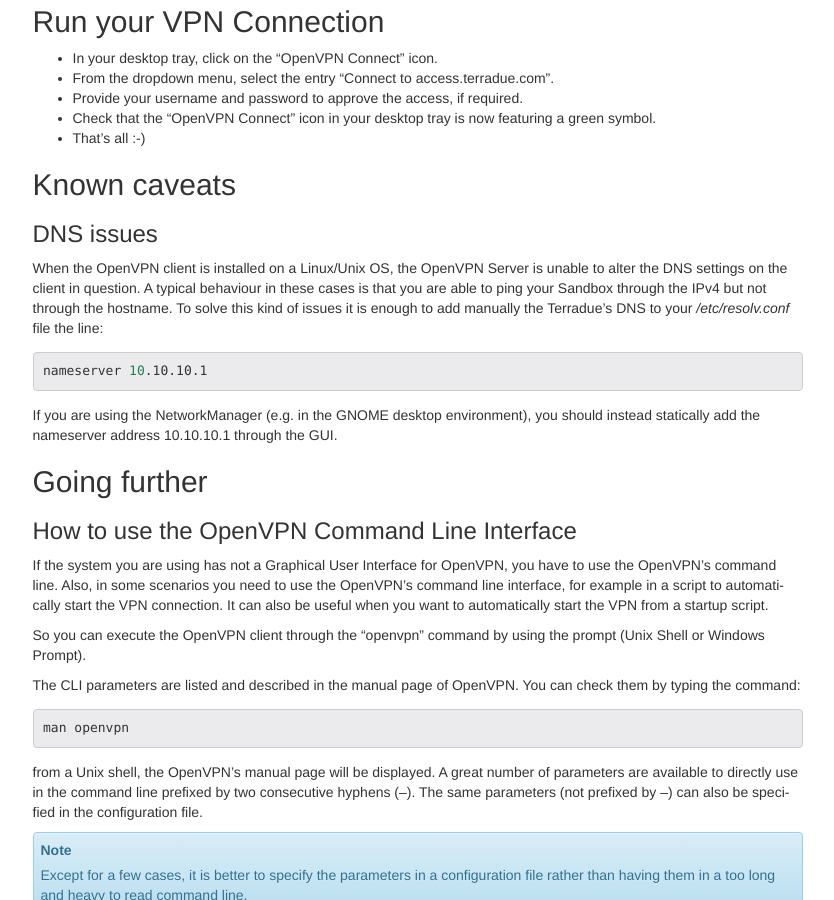
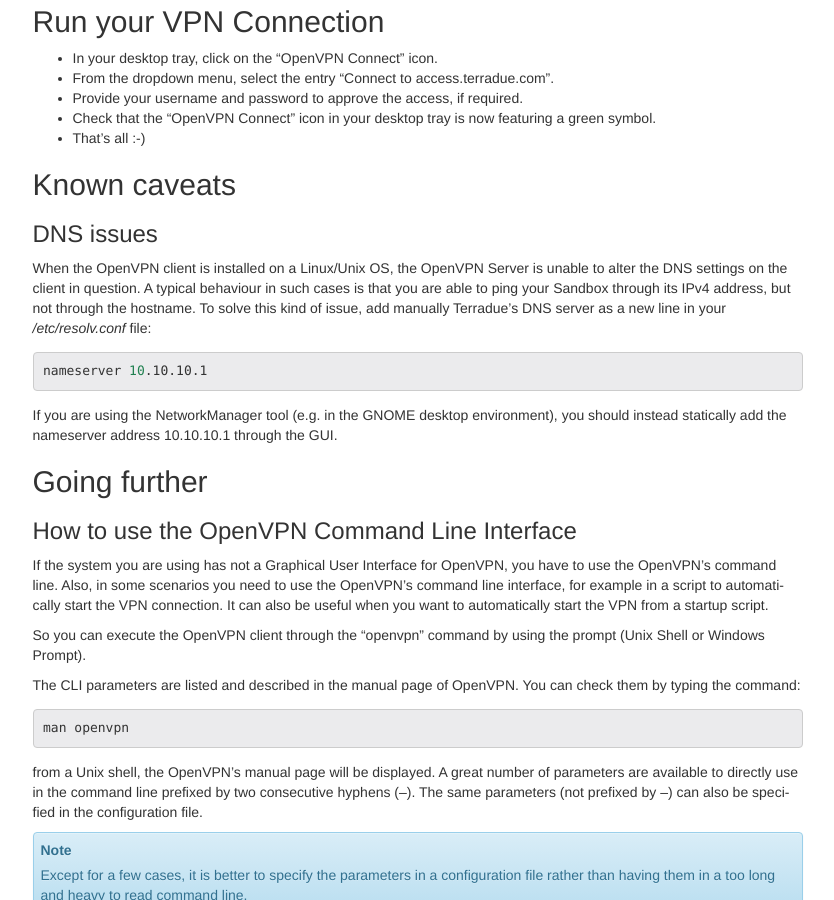
Before and after one commit to Terradue/doc-developer-sandbox, a Sphinx documentation site: the page built from source/start/laboratory/index.rst, in a window 1280 px wide and 900 px high, scrolled down 1841 px. Shown: the whole window, without its empty margins (330-1164 px from the left). Built offline with Sphinx 7.4.7, drawn with Linux system fonts in a browser that asks for light colours; pages that are not in the unit, such as notebooks, are missing from menus.

```diff
--- a/source/start/laboratory/index.rst
+++ b/source/start/laboratory/index.rst
@@ -122,13 +122,15 @@
 DNS issues
 ^^^^^^^^^^
 
-When the OpenVPN client is installed on a Linux/Unix OS, the OpenVPN Server is unable to alter the DNS settings on the client in question. A typical behaviour in these cases is that you are able to ping your Sandbox through the IPv4 but not through the hostname. To solve this kind of issues it is enough to add manually the Terradue's DNS to your */etc/resolv.conf* file the line:
+When the OpenVPN client is installed on a Linux/Unix OS, the OpenVPN Server is unable to alter the DNS settings on the client in question.
+A typical behaviour in such cases is that you are able to ping your Sandbox through its IPv4 address, but not through the hostname.
+To solve this kind of issue, add manually Terradue's DNS server as a new line in your */etc/resolv.conf* file:
 
 .. code-block:: bash
 
   nameserver 10.10.10.1
 
-If you are using the NetworkManager (e.g. in the GNOME desktop environment), you should instead statically add the nameserver address 10.10.10.1 through the GUI.
+If you are using the NetworkManager tool (e.g. in the GNOME desktop environment), you should instead statically add the nameserver address 10.10.10.1 through the GUI.
 
 
 Going further
```
